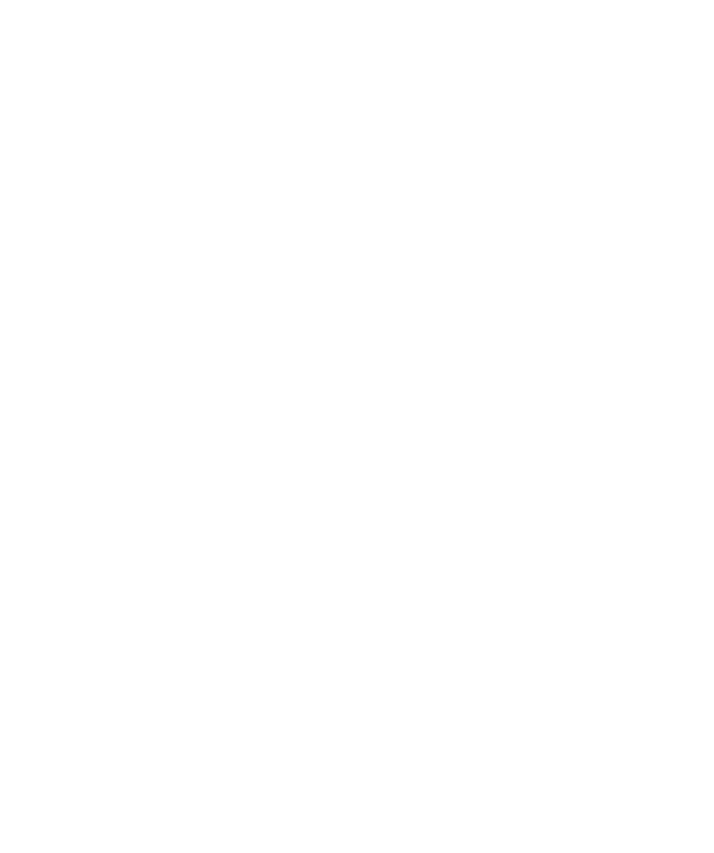
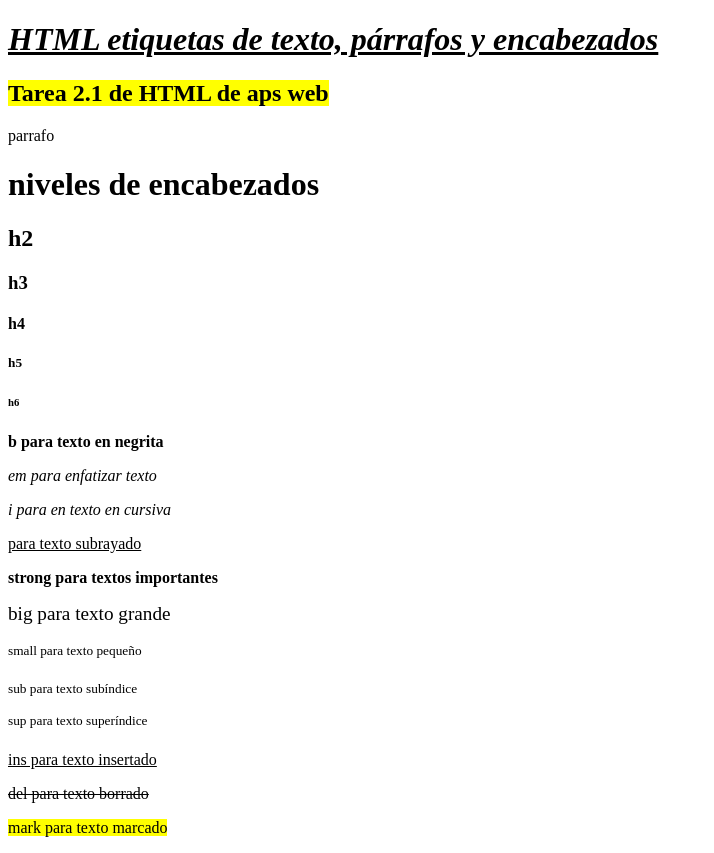
Before and after one commit to pablo-perez91/19_pablo, a plain HTML site: page 1.1/2.1_parrafos_pablop.html in a window 1280 px wide. Shown: the whole page, without its empty margins (0-714 px from the left). Before the commit the page ends 800 px from the top, so only its background shows below. Drawn offline with Linux system fonts and the light colour scheme.

Commit message:
tarea 2.1

```diff
--- a/1.1/2.1_parrafos_pablop.html
+++ b/1.1/2.1_parrafos_pablop.html
@@ -2,9 +2,31 @@
 <html>
 <head>
     <meta charset="UTF-8">
-    <title> Estructura de un documento HTML</HTML></title>
+    <title>Tarea 2.1</title>
 </head>
 <body>
+<h1><i><u>HTML etiquetas de texto, párrafos y encabezados</u></i></h1>
+
+<h2><mark><B>Tarea 2.1 de HTML de aps web</B></mark></h2>
+<p>parrafo</p>
+<h1>niveles de encabezados</h1>
+<h2>h2</h2>
+<h3>h3</h3>
+<h4>h4</h4>
+<h5>h5</h5>
+<h6>h6</h6>
+<p><b>b para texto en negrita</b></p>
+<p><em>em para enfatizar texto</em></p>
+<p><i>i para en texto en cursiva</i></p>
+<p><u>para texto subrayado</u></p>
+<p><strong>strong para textos importantes</strong></p>
+<p><big>big para texto grande</big></p>
+<p><Small>small para texto pequeño</Small></p>
+<P><Sub>sub para texto subíndice</Sub></P>
+<P><sup>sup para texto superíndice</sup></P>
+<p><ins>ins para texto insertado</ins></p>
+<p><del>del para texto borrado</del></p>
+<p><mark>mark para texto marcado</mark></p>
 
 </body>
 </html>
```
